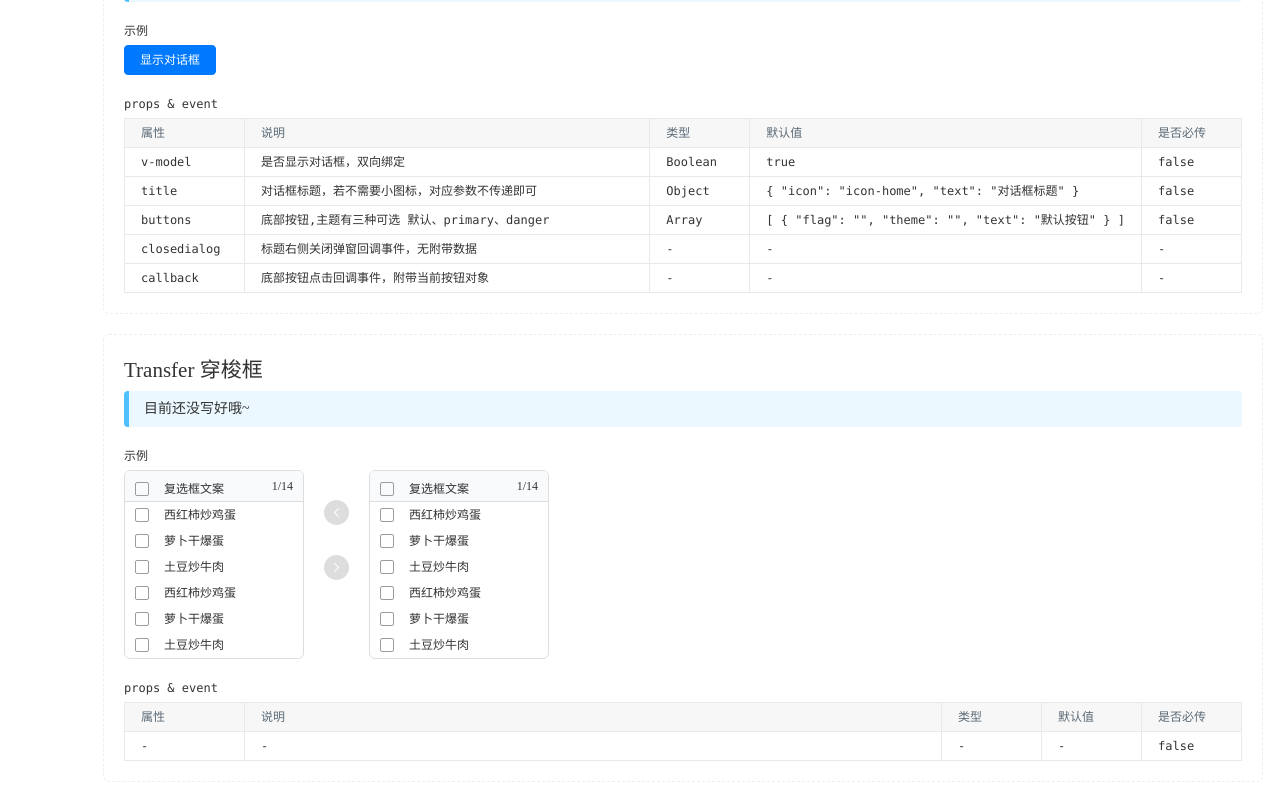
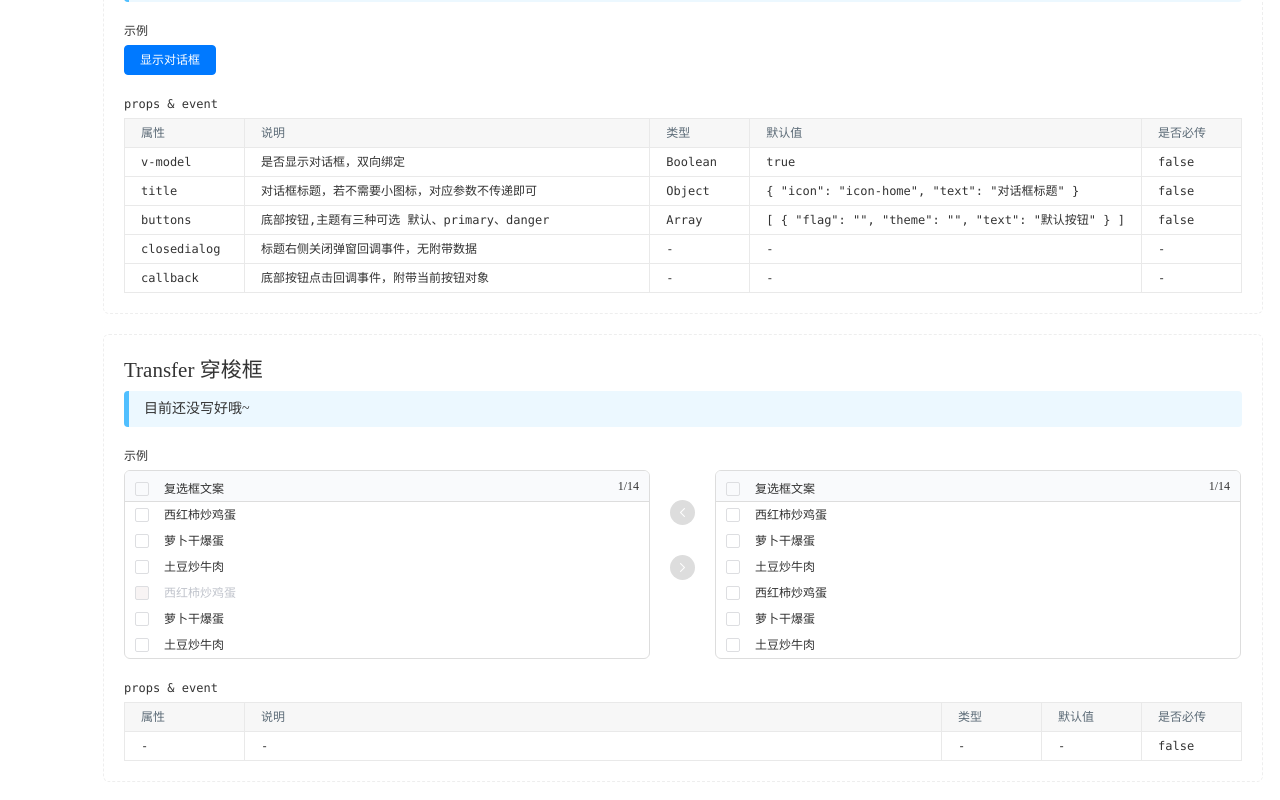
Before and after one commit to kule2018/qiaodaima.github.io, a Vue app: page / in a window 1280 px wide. Shown: the part 1734-2534 px from the top of the page. Built offline with nearby package versions, Linux system fonts and the light colour scheme.

Commit message:
穿梭组件

```diff
--- a/src/components/transfer/main.vue
+++ b/src/components/transfer/main.vue
@@ -9,7 +9,7 @@
         <Checkbox v-model="value" :label="0" :text="'西红柿炒鸡蛋'"></Checkbox>
         <Checkbox v-model="value" :label="0" :text="'萝卜干爆蛋'"></Checkbox>
         <Checkbox v-model="value" :label="0" :text="'土豆炒牛肉'"></Checkbox>
-        <Checkbox v-model="value" :label="0" :text="'西红柿炒鸡蛋'"></Checkbox>
+        <Checkbox v-model="value" :label="0" :text="'西红柿炒鸡蛋'" :disabled="true"></Checkbox>
         <Checkbox v-model="value" :label="0" :text="'萝卜干爆蛋'"></Checkbox>
         <Checkbox v-model="value" :label="0" :text="'土豆炒牛肉'"></Checkbox>
       </div>
@@ -79,7 +79,7 @@
     }
     .content-wrap {
       float: left;
-      width: 180px;
+      width: calc(50% - 33px);
       border: 1px solid #ddd;
       border-radius: 6px;
       min-height: 180px;
@@ -99,6 +99,10 @@
       }
     }
     .list-wrap {
+
+      // &:first-child {
+
+      // }
       .checkbox-item {
         display: block;
         padding: 6px 10px;
@@ -121,6 +125,7 @@
     .checkbox-item {
       i {
         margin-right: 15px;
+        border-color: #dddee1;
       }
       span {
         font-size: 12px;
```
